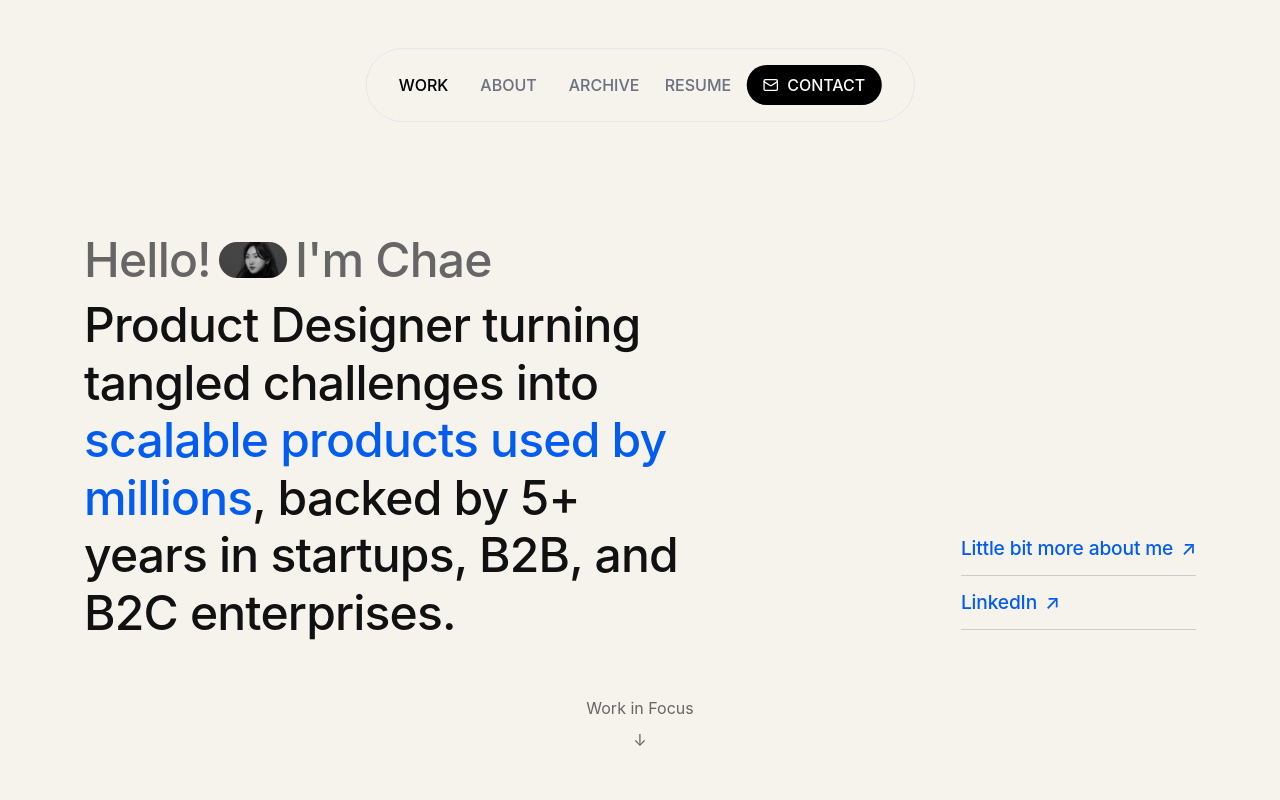
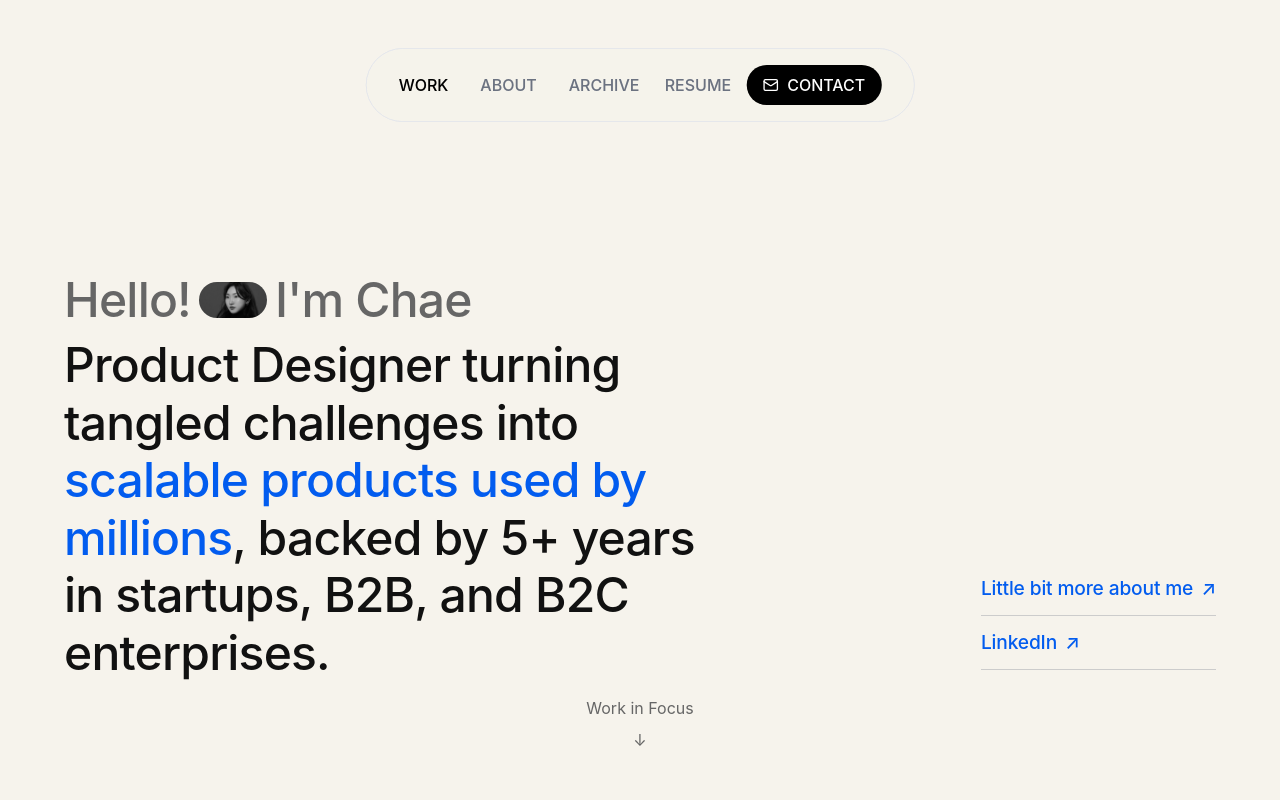
Before and after one commit to chae-lee-md/Portfolio, a React (Create React App) app: page / in a window 1280 px wide. Shown: the top 800 px of the page. Built offline with nearby package versions, Linux system fonts and the light colour scheme.

Commit message:
fixing css

```diff
--- a/src/pages/nhs-login-project.css
+++ b/src/pages/nhs-login-project.css
@@ -29,7 +29,7 @@
 .hero-content {
   max-width: 1200px;
   margin: 0 auto;
-  padding: 0 20px;
+  /* padding: 0 20px; */
 
 }
 
--- a/src/pages/nhs-project.css
+++ b/src/pages/nhs-project.css
@@ -33,7 +33,7 @@ body {
 .hero-content {
   max-width: 1200px;
   margin: 0 auto;
-  padding: 0 20px;
+  /* padding: 0 20px; */
 
 }
 
@@ -700,6 +700,7 @@ li:last-child {
   display: flex;
   flex-wrap: wrap;
   gap: 1.5rem;
+  width: 100%;
 }
 
 .summary-card {
@@ -782,7 +783,7 @@ li:last-child {
   display: grid;
   grid-template-columns: repeat(auto-fit, minmax(250px, 1fr));
   gap: 0; /* remove gap so the borders touch */
-  max-width: 1200px;
+  /* max-width: 1200px; */
   margin: 0 auto;
 }
 
```
Also changed, not shown: 12 other files (tests, documents, lock files or other folders).
